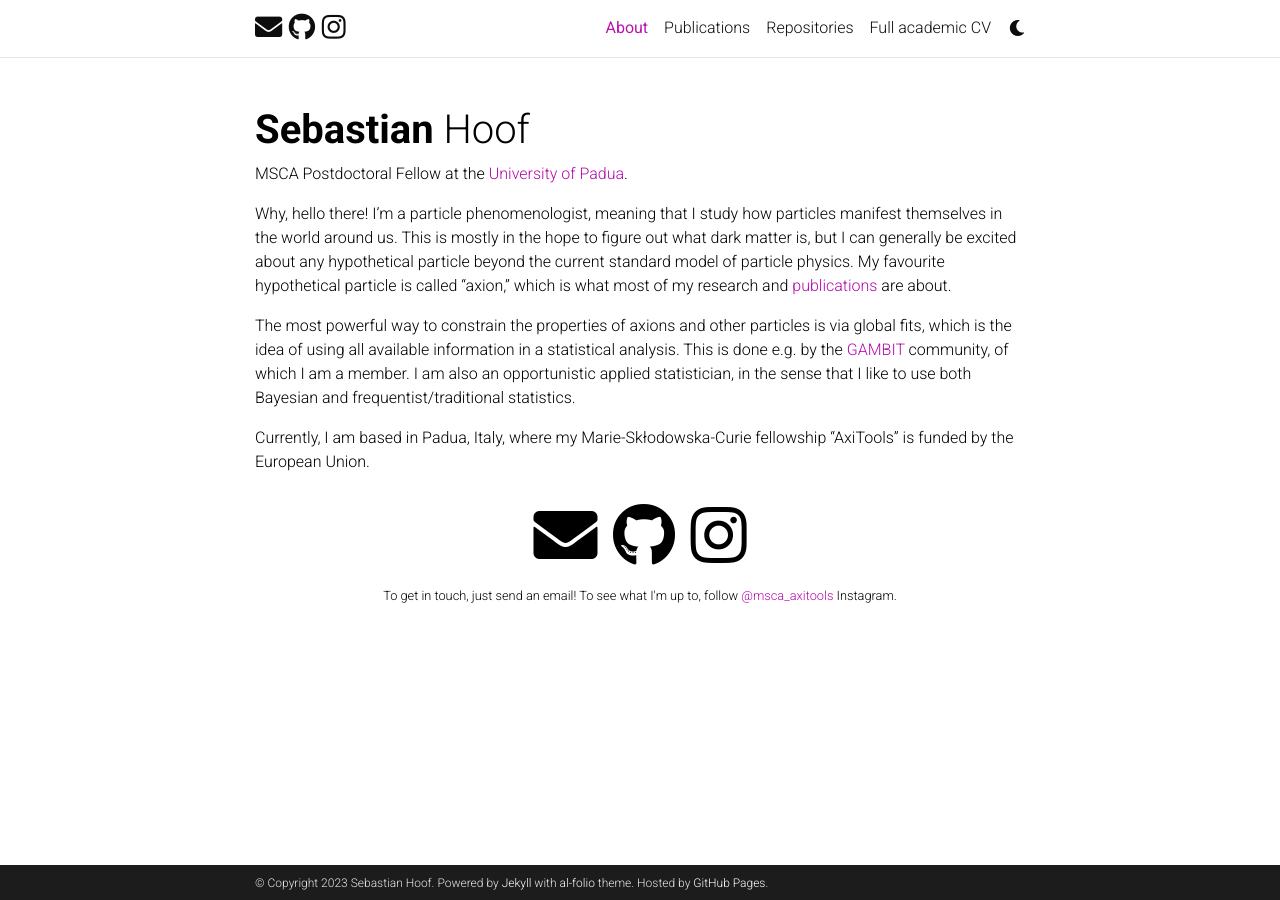
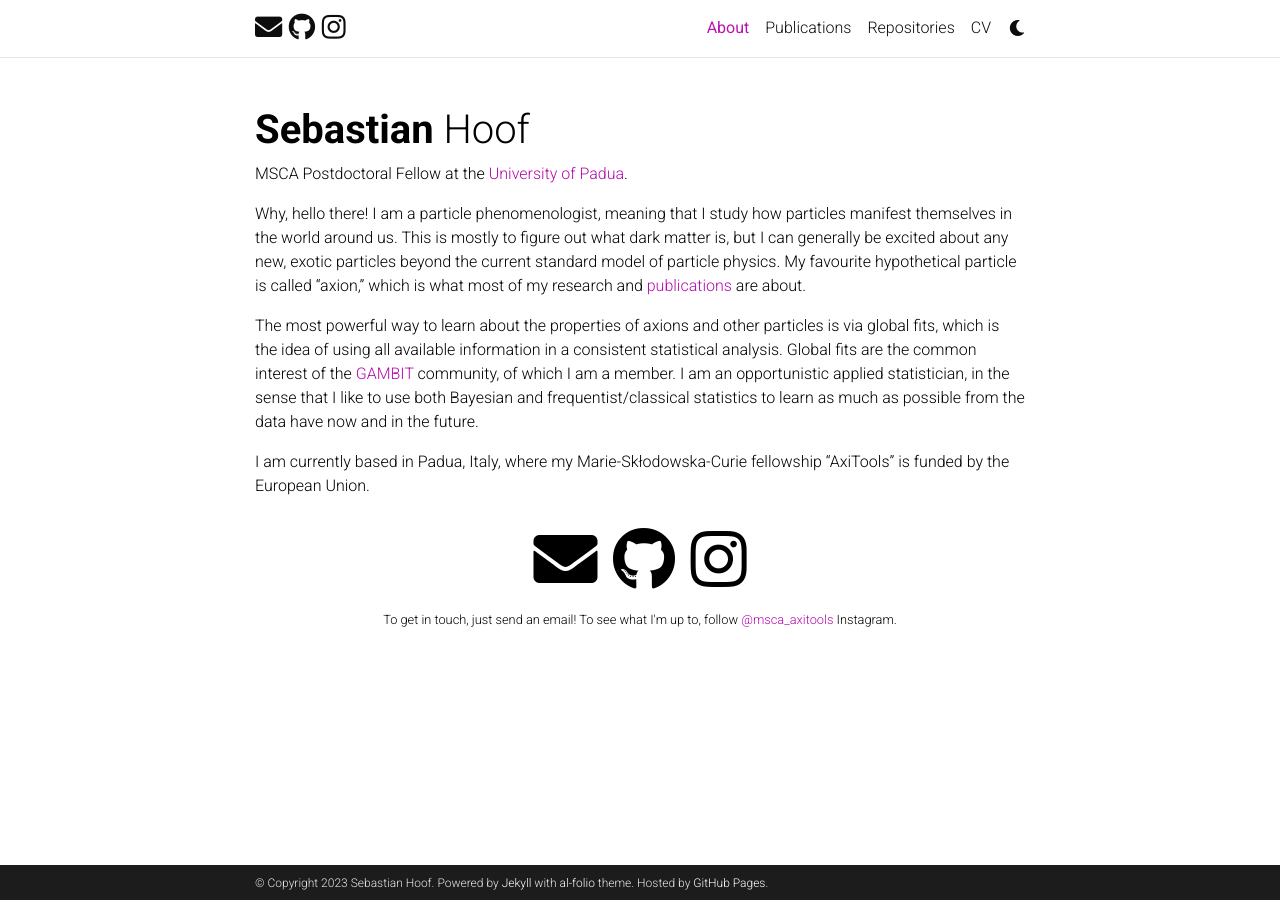
Before and after one commit to sebhoof/sebhoof.github.io, a Jekyll site: the page built from _pages/about.md, in a window 1280 px wide. Built offline with Jekyll 4.4.1, drawn with Linux system fonts in a browser that asks for light colours; comment, search, counter and statistics services are not loaded; a style sheet for code colours, icons or effects is not loaded.

Commit message:
Added some missing info.

```diff
--- a/_pages/about.md
+++ b/_pages/about.md
@@ -20,12 +20,12 @@
 ---
 
 Why, hello there!
-I'm a particle phenomenologist, meaning that I study how particles manifest themselves in the world around us.
-This is mostly in the hope to figure out what dark matter is, but I can generally be excited about any hypothetical particle beyond the current standard model of particle physics.
+I am a particle phenomenologist, meaning that I study how particles manifest themselves in the world around us.
+This is mostly to figure out what dark matter is, but I can generally be excited about any new, exotic particles beyond the current standard model of particle physics.
 My favourite hypothetical particle is called &ldquo;axion,&rdquo; which is what most of my research and [publications](/publications/) are about.
 
-The most powerful way to constrain the properties of axions and other particles is via global fits, which is the idea of using all available information in a statistical analysis.
-This is done e.g. by the [GAMBIT](https://gambit.hepforge.org/) community, of which I am a member.
-I am also an opportunistic applied statistician, in the sense that I like to use both Bayesian and frequentist/traditional statistics.
+The most powerful way to learn about the properties of axions and other particles is via global fits, which is the idea of using all available information in a consistent statistical analysis.
+Global fits are the common interest of the [GAMBIT](https://gambit.hepforge.org/) community, of which I am a member.
+I am an opportunistic applied statistician, in the sense that I like to use both Bayesian and frequentist/classical statistics to learn as much as possible from the data have now and in the future.
 
-Currently, I am based in Padua, Italy, where my Marie-Sk&#322;odowska-Curie fellowship &ldquo;AxiTools&rdquo; is funded by the European Union.
+I am currently based in Padua, Italy, where my Marie-Sk&#322;odowska-Curie fellowship &ldquo;AxiTools&rdquo; is funded by the European Union.
```
Also changed, not shown: _bibliography/papers.bib (+22 -0 lines), _data/venues.yml (+10 -4 lines), _pages/cv.md (+2 -1 lines), 1 other file.
